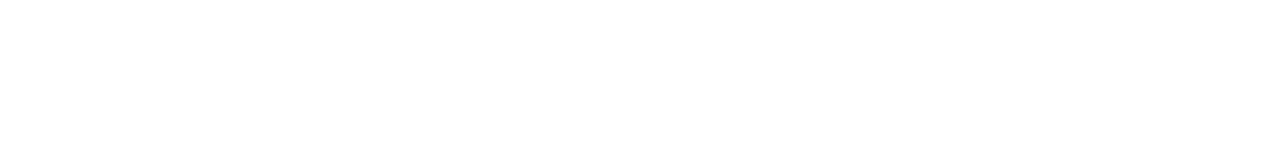
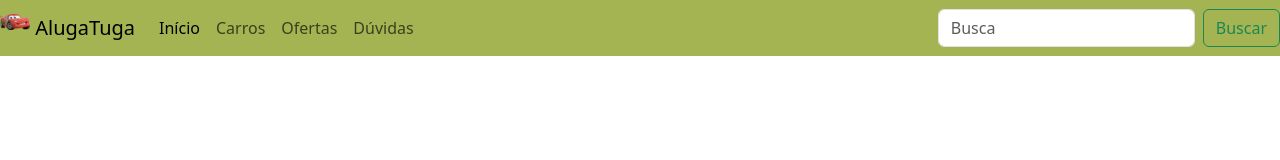
Before and after one commit to vivscookie/Trabalhofinal, a plain HTML site: page index.html in a window 1280 px wide. Drawn offline with Linux system fonts and the light colour scheme.

Commit message:
aula 25nov

```diff
--- /dev/null
+++ b/custom.css
@@ -0,0 +1,34 @@
+/* definindo variáveis para cores */
+:root{
+    --primary: #C4F7A1;
+    --secondary: #5C573E;
+    /* tertiary não é um padrão do Bootstrap, mas pode ser adicionado! */
+    --tertiary: #A5B452;
+    --success: #9BA7C0;
+    --info: #F4EFF0;
+    --warning: #E55812;
+    --danger: #E55812;
+}
+/* sobrescrevendo classes padrão do Bootstrap */
+/* a marcação !important dá um peso maior a regra, sobrescrevendo regras prévias */
+.bg-primary, .btn-primary{
+    background-color: var(--primary) !important;
+}
+.bg-secondary, .btn-secondary{
+    background-color: var(--secondary) !important;
+}
+.bg-tertiary, .btn-tertiary{
+    background-color: var(--tertiary) !important;
+}
+.bg-success, .btn-success{
+    background-color: var(--success) !important;
+}
+.bg-info, .btn-info{
+    background-color: var(--info) !important;
+}
+.bg-warning, .btn-warning{
+    background-color: var(--warning) !important;
+}
+.bg-danger .btn-danger{
+    background-color: var(--danger) !important;
+}
--- a/index.html
+++ b/index.html
@@ -1,13 +1,48 @@
 <!DOCTYPE html>
 <html lang="en">
+
 <head>
     <meta charset="UTF-8">
     <meta name="viewport" content="width=device-width, initial-scale=1.0">
+     <link href="custom.css" rel="stylesheet">
     <link href="css/bootstrap.min.css" rel="stylesheet">
     <script src="js/jquery-3.7.1.min.js"></script>
-    <title>Document</title>
+    <title>Aluga Tuga - Início</title>
 </head>
+
 <body>
+    <nav class="navbar navbar-expand-lg bg-tertiary">
+        <a class="navbar-brand" href="#">
+      <img src="imagens/mcqueen.png" alt="Logo" width="30" height="auto" class="d-inline-block align-text-top">
+      AlugaTuga
+             </a>
+            <button class="navbar-toggler" type="button" data-bs-toggle="collapse" data-bs-target="#navbarNav"
+                aria-controls="navbarNav" aria-expanded="false" aria-label="Toggle navigation">
+                <span class="navbar-toggler-icon"></span>
+            </button>
+            <div class="collapse navbar-collapse" id="navbarNav">
+                <ul class="navbar-nav">
+                    <li class="nav-item">
+                        <a class="nav-link active" aria-current="page" href="#">Início</a>
+                    </li>
+                    <li class="nav-item">
+                        <a class="nav-link" href="#">Carros</a>
+                    </li>
+                    <li class="nav-item">
+                        <a class="nav-link" href="#">Ofertas</a>
+                    </li>
+                    <li class="nav-item">
+                        <a class="nav-link" aria-disabled="true">Dúvidas</a>
+                    </li>
+                </ul>
+            </div>
+            <form class="d-flex" role="search">
+                <input class="form-control me-2" type="search" placeholder="Busca" aria-label="Search" />
+                <button class="btn btn-outline-success" type="submit">Buscar</button>
+            </form>
+        </div>
+    </nav>
 
 </body>
+
 </html>
```
Also changed, not shown: imagens/mcqueen.png (added).
